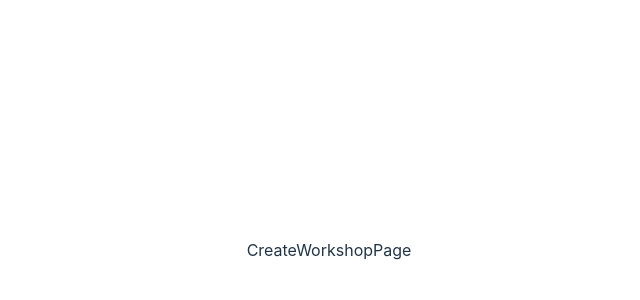
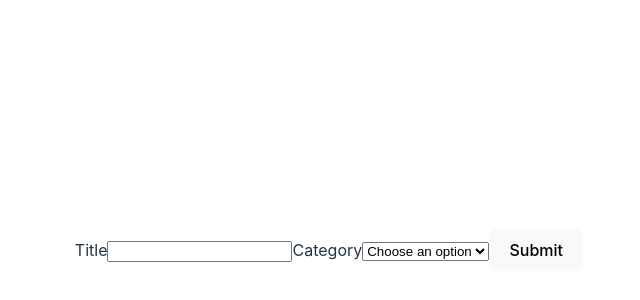
Before and after one commit to LeiaWebDev/gourmet-gurus-frontend, a React (Vite) app: page /create-workshop in a window 1280 px wide. Shown: the part 150-450 px from the top of the page, without its empty margins (311-951 px from the left). Built offline with nearby package versions, Linux system fonts and the light colour scheme; no server answers.

Commit message:
workshops

```diff
--- a/src/Pages/CreateWorkshopPage.jsx
+++ b/src/Pages/CreateWorkshopPage.jsx
@@ -1,9 +1,67 @@
-import React from 'react'
+import React, { useState } from "react";
+import axios from "axios";
+import { useNavigate } from "react-router-dom";
+
+const API_URL = import.meta.env.VITE_API_URL;
 
 function CreateWorkshopPage() {
+  const navigate = useNavigate();
+  const [title, setTitle] = useState("");
+  const [category, setCategory] = useState("");
+  const [subCategory, setSubCategory] = useState("");
+  const [duration, setDuration] = useState("");
+  const [maxParticipants, setMaxParticipants] = useState("");
+  const [description, setDescription] = useState("");
+  const [workshopPics, setWorkshopPics] = useState("");
+  const [location, setLocation] = useState("");
+  const [workshopMaterial, setWorkshopMaterial] = useState("");
+  const [price, setPrice] = useState("");
+  const [teacherId, setTeacherId] = useState("");
+  const [sessionsAvailable, setSessionsAvailable] = useState("");
+
+  const handleSubmit = () => {
+    const workshopToCreate = {
+      title,
+      category,
+      subCategory,
+      duration,
+      maxParticipants,
+      description,
+      workshopPics,
+      location,
+      workshopMaterial,
+      price,
+      teacherId,
+      sessionsAvailable,
+    };
+    axios .post(`${API_URL}/api/create-workshop`, workshopToCreate)
+    .then((response) => {
+    })
+    .catch((error) => {
+        console.log(error);
+    })
+  };
+
   return (
-    <div>CreateWorkshopPage</div>
-  )
+    <div>
+      <label>Title</label>
+      <input
+        type="text"
+        name="title"
+        value={title}
+        onChange={(e) => setTitle(e.target.value)}
+      ></input>
+      <label>Category</label>
+      <select name="category" onChange={(e) => setCategory(e.target.value)}>
+        <option value="">Choose an option</option>
+        <option value="Cooking">Cooking</option>
+        <option value="Baking">Baking</option>
+        <option value="Patisserie">Patisserie</option>
+      </select>
+
+      <button onClick={handleSubmit}> Submit </button>
+    </div>
+  );
 }
 
-export default CreateWorkshopPage
+export default CreateWorkshopPage;
--- a/src/main.jsx
+++ b/src/main.jsx
@@ -3,9 +3,12 @@ import ReactDOM from "react-dom/client";
 import App from "./App.jsx";
 import "./index.css";
 import { BrowserRouter as Router } from "react-router-dom";
+import AuthContext from "./context/AuthContext.jsx";
 
 ReactDOM.createRoot(document.getElementById("root")).render(
   <Router>
-    <App />
+    <AuthContext>
+      <App />
+    </AuthContext>
   </Router>
 );
```
Also changed, not shown: 1 other file (tests, documents, lock files or other folders).
